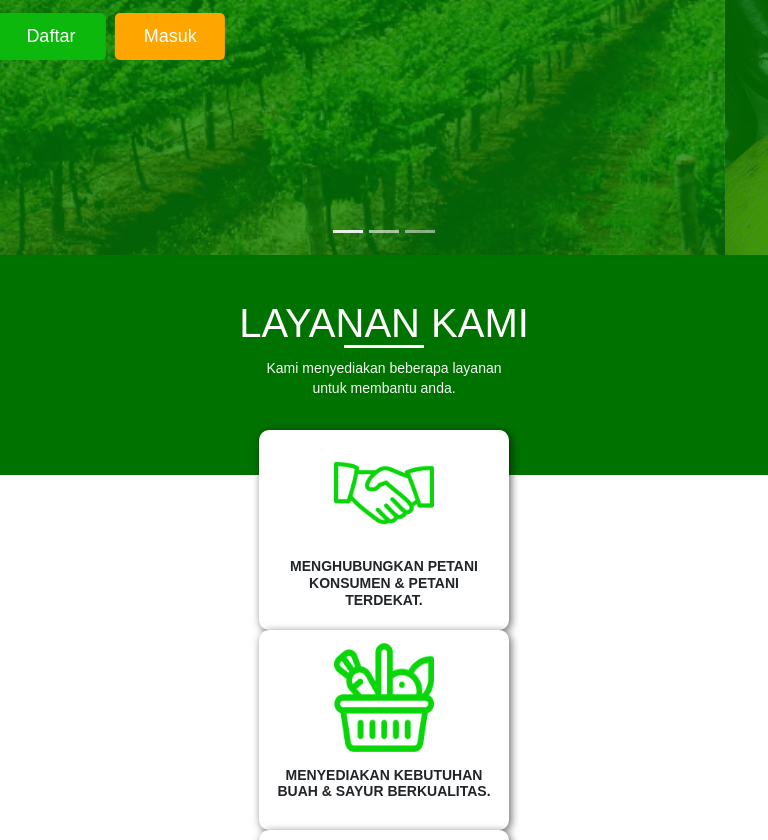
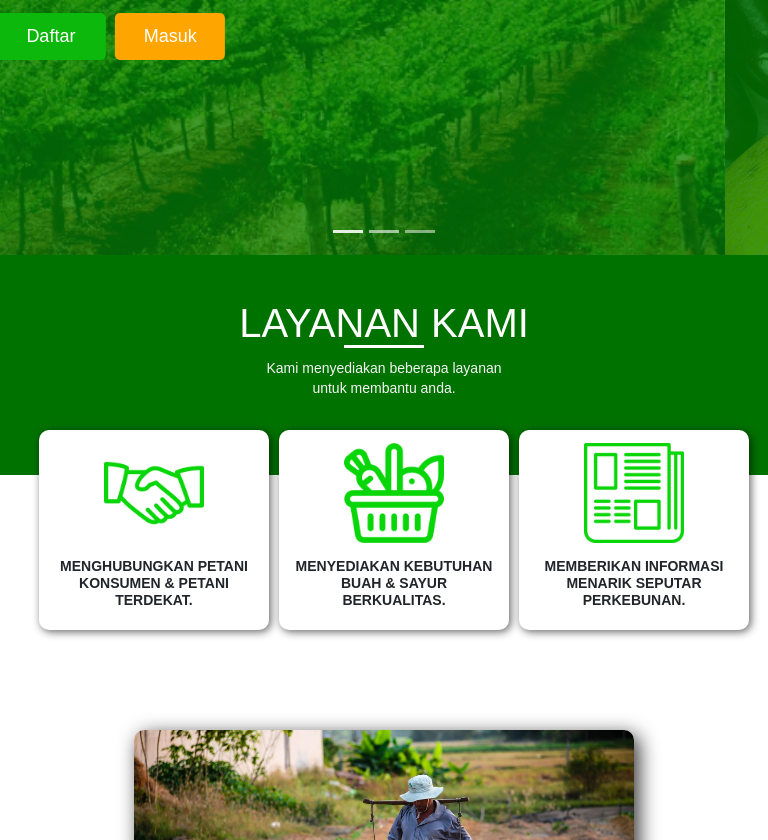
Before and after one commit to Aryaashari/kebunku.com, a plain HTML site: page index.html in a window 768 px wide. Shown: the part 435-1275 px from the top of the page. Drawn offline with nearby package versions, Linux system fonts and the light colour scheme; a web font is replaced by a local one.

Commit message:
memperbaiki bagian services pada tablet

```diff
--- a/css/style.css
+++ b/css/style.css
@@ -749,6 +749,18 @@ body {
         margin-top: 150px;
     }
 
+    /* Services */
+    .services .content .kotak-1,
+    .services .content .kotak-2,
+    .services .content .kotak-3 {
+        width: 230px;
+    }
+
+    .services .content {
+        flex-direction: row;
+    }
+
+
     /* About */
     .about {
         margin-top: 100px;
@@ -762,6 +774,11 @@ body {
         margin: auto;
         text-align: center;
         margin-bottom: 30px;
+    }
+
+    /* Testimonial */
+    .testimonial .card p {
+        color: white;
     }
  }
 
--- a/index.html
+++ b/index.html
@@ -144,19 +144,19 @@
           <div class="row justify-content-center mt-3">
             <div class="col-lg-10 d-flex justify-content-center">
               <div class="row content">
-                <div class="col-lg-4 layanan-1">
+                <div class="col-md-4 layanan-1">
                   <div class="kotak-1 m-auto">
                     <img src="img/icon/hand-shake.png" alt="jabat-tangan">
                     <h4 class="teks">Menghubungkan Petani Konsumen & Petani Terdekat.</h4>
                   </div>
                 </div>
-                <div class="col-lg-4 layanan-2">
+                <div class="col-md-4 layanan-2">
                   <div class="kotak-2 m-auto">
                     <img src="img/icon/basket.png" alt="keranjang-sayur">
                     <h4 class="teks">Menyediakan kebutuhan Buah & Sayur Berkualitas.</h4>
                   </div>
                 </div>
-                <div class="col-lg-4 layanan-3">
+                <div class="col-md-4 layanan-3">
                   <div class="kotak-3 m-auto">
                     <img src="img/icon/newspaper.png" alt="berita">
                     <h4 class="teks">Memberikan informasi menarik seputar perkebunan.</h4>
```
